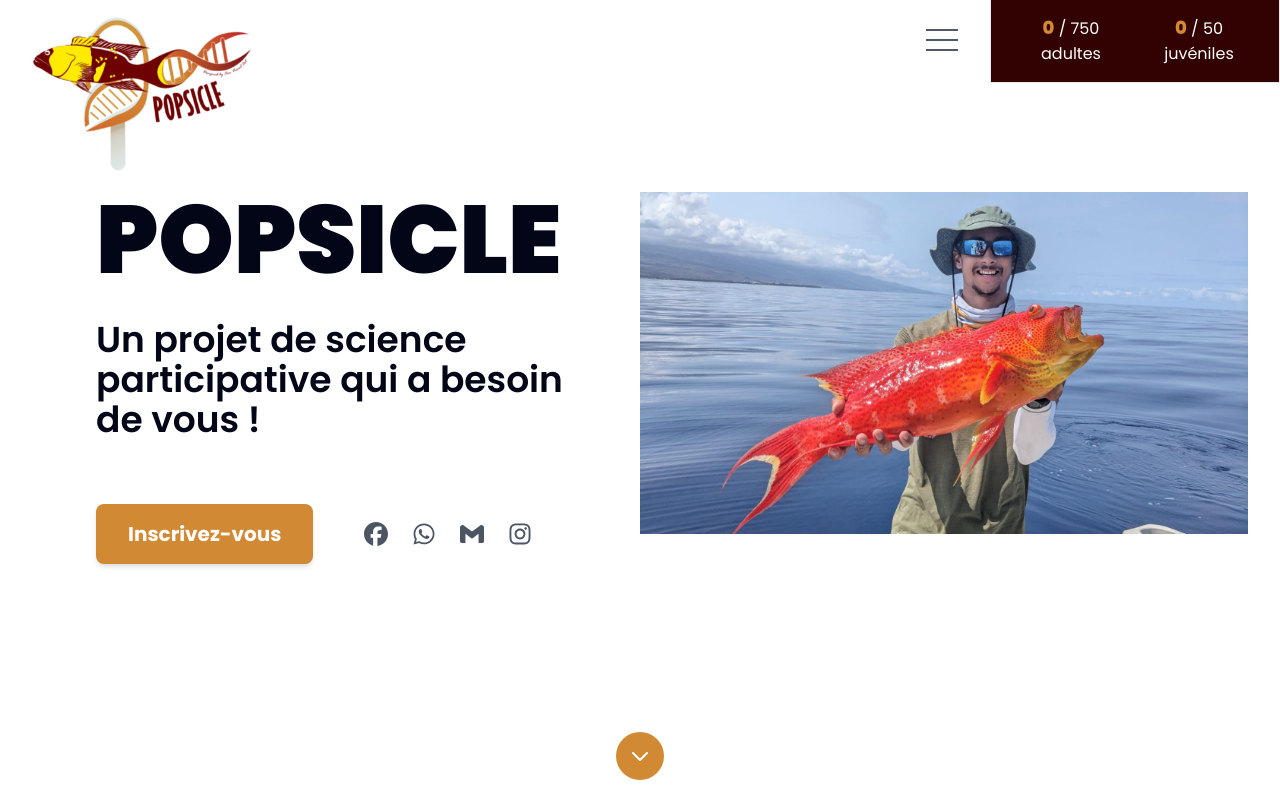
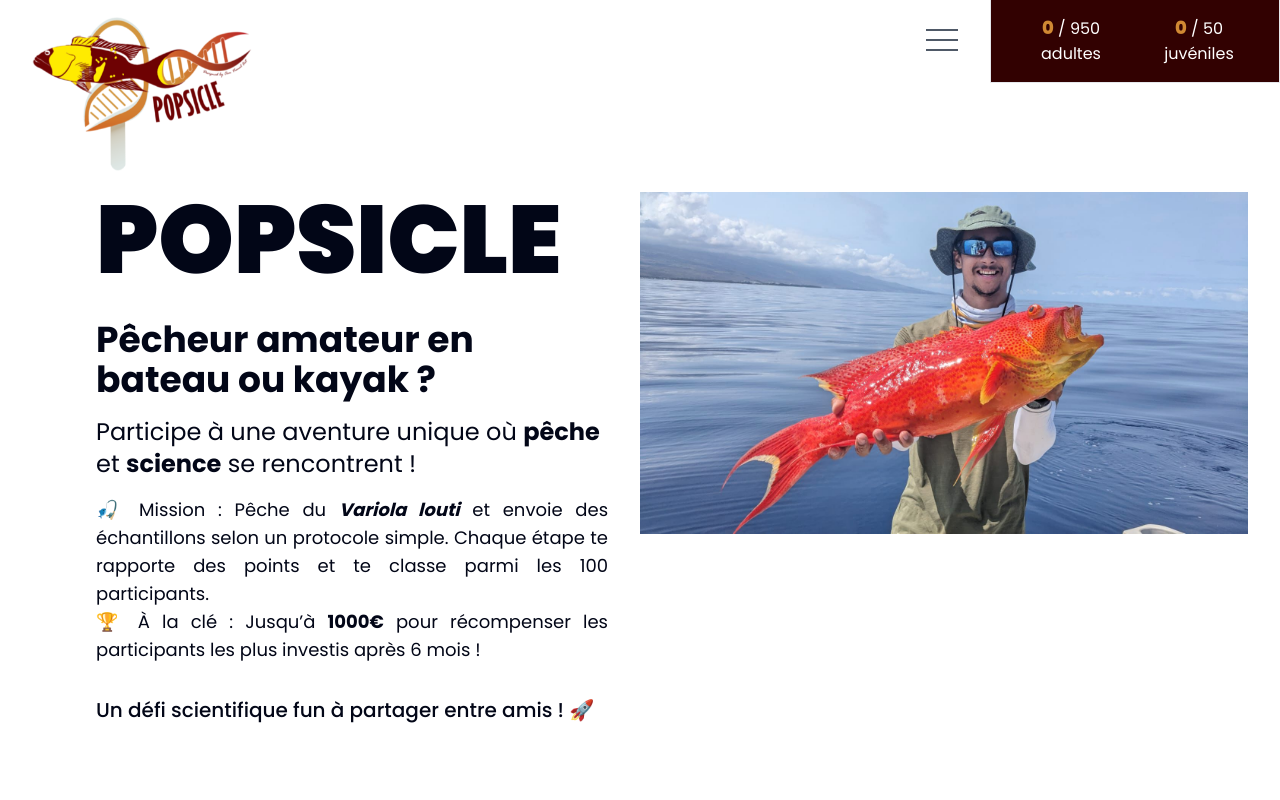
Before and after one commit to SeatizenDOI/popsicle-website, a Next.js app: page / in a window 1280 px wide. Shown: the top 800 px of the page. Built offline with nearby package versions, Linux system fonts and the light colour scheme.

Commit message:
Minor add on homepage

```diff
--- a/src/app/classements/page.tsx
+++ b/src/app/classements/page.tsx
@@ -1,7 +1,4 @@
 import type { Metadata } from 'next';
-import { Suspense } from 'react';
-import { CardsSkeleton } from '@/app/ui/skeletons';
-
 export const metadata: Metadata = {
     title: 'Classement',
     description: 'Classement et statistiques des participants',
@@ -9,8 +6,10 @@ export const metadata: Metadata = {
 
 export default function Page() {
     return (
-        <div className="grid gap-6 sm:grid-cols-2 lg:grid-cols-4">
-            <Suspense fallback={<CardsSkeleton />}>WIP</Suspense>
+        <div className="mx-4 sm:mx-20 xl:mx-48 2xl:mx-96">
+            <h1 className="mb-2 text-center text-lg font-bold sm:text-4xl">
+                Classements - Le projet n'a pas encore commencé.
+            </h1>
         </div>
     );
 }
--- a/src/app/en-avant-la-science/Nageoire.tsx
+++ b/src/app/en-avant-la-science/Nageoire.tsx
@@ -36,8 +36,9 @@ export function Nageoire() {
             </div>
             <div>
                 <h1 className="my-4 text-center text-lg font-bold">
-                    Le mérou à croissant queue jaune (Variola louti) nous
-                    raconte son histoire : des pêcheurs aux généticiens !
+                    Le mérou à croissant queue jaune (
+                    <span className="italic">Variola louti</span>) nous raconte
+                    son histoire : des pêcheurs aux généticiens !
                 </h1>
 
                 <h2 className="m-4 text-sm font-semibold">
--- a/src/app/en-avant-la-science/Species.tsx
+++ b/src/app/en-avant-la-science/Species.tsx
@@ -20,7 +20,10 @@ export function Species() {
 
                 <ul className="pr-0 sm:pr-8 xl:pr-32">
                     <li>Nom créole: Grand Queue</li>
-                    <li>Nom scientifique : Variola louti</li>
+                    <li>
+                        Nom scientifique :{' '}
+                        <span className="italic">Variola louti</span>
+                    </li>
                     <li>Taille max : 90 cm (LF)</li>
                     <li>Distribution : Zone tropical Indo-Pacifique</li>
                     <li>
@@ -50,7 +53,10 @@ export function Species() {
 
                 <ul className="pr-0 sm:pr-8 xl:pr-32">
                     <li>Nom créole: Tire Boure</li>
-                    <li>Nom scientifique : Variola albimarginata</li>
+                    <li>
+                        Nom scientifique :{' '}
+                        <span className="italic">Variola albimarginata</span>
+                    </li>
                     <li>Taille max : 65 cm (LF)</li>
                     <li>Distribution : Zone tropical Indo-Pacifique</li>
                     <li>
--- a/src/app/page.tsx
+++ b/src/app/page.tsx
@@ -49,14 +49,38 @@ export default function HomePage() {
                         <h1 className="m-8 text-4xl font-black md:text-6xl lg:px-8 xl:text-8xl">
                             POPSICLE
                         </h1>
-                        <h2 className="px-8 text-2xl font-semibold md:text-4xl lg:ml-8">
-                            Un projet de science participative qui a besoin de
-                            vous !
+                        <h2 className="px-8 text-2xl font-bold md:text-4xl lg:ml-8">
+                            Pêcheur amateur en bateau ou kayak ?
                         </h2>
+                        <h2 className="font-regular px-8 pt-4 text-xl md:text-2xl lg:ml-8">
+                            Participe à une aventure unique où{' '}
+                            <span className="font-bold">pêche</span> et{' '}
+                            <span className="font-bold">science</span> se
+                            rencontrent !
+                        </h2>
+                        <p className="font-regular px-8 pt-4 text-justify text-lg lg:ml-8">
+                            🎣 Mission : Pêche du{' '}
+                            <span className="font-bold italic">
+                                Variola louti
+                            </span>{' '}
+                            et envoie des échantillons selon un protocole
+                            simple. Chaque étape te rapporte des points et te
+                            classe parmi les 100 participants.
+                        </p>
+                        <p className="font-regular px-8 pb-4 text-justify text-lg lg:ml-8">
+                            🏆 À la clé : Jusqu’à{' '}
+                            <span className="font-bold">1000€</span> pour
+                            récompenser les participants les plus investis après
+                            6 mois !
+                        </p>
+                        <p className="px-8 py-4 text-justify text-xl font-medium lg:ml-8">
+                            Un défi scientifique fun à partager entre amis ! 🚀
+                        </p>
                         <div className="m-8 flex flex-col justify-between sm:flex-row lg:m-16">
                             <PrimaryButton
                                 link_ref={'https://forms.gle/JCbwYwZUYQESgGDQ7'}
                                 name={'Inscrivez-vous'}
+                                new_page={true}
                             />
                             <div className="self-center">
                                 <SocialMediaComponent />
@@ -196,6 +220,7 @@ export default function HomePage() {
                                 <PrimaryButton
                                     link_ref={'/nous-contacter'}
                                     name={'Contactez-nous'}
+                                    new_page={false}
                                 />
                             </div>
                         </div>
@@ -213,6 +238,7 @@ export default function HomePage() {
                                         'https://forms.gle/JCbwYwZUYQESgGDQ7'
                                     }
                                     name={'Inscrivez-vous'}
+                                    new_page={true}
                                 />
                             </div>
                         </div>
--- a/src/app/protocoles/page.tsx
+++ b/src/app/protocoles/page.tsx
@@ -1,7 +1,7 @@
+import Image from 'next/image';
 import type { Metadata } from 'next';
+
 import Map from '@/components/MapZonePeche/DynamicMapZone';
-import Link from 'next/link';
-import Image from 'next/image';
 
 export const metadata: Metadata = {
     title: 'Protocoles',
@@ -13,8 +13,21 @@ export default function Page() {
         <div className="mx-4 flex flex-col sm:mx-20 xl:mx-48 2xl:mx-96">
             <h1 className="mb-2 text-center text-lg font-bold sm:text-4xl">
                 Protocole d’échantillonnage pour le projet de génétique POPSICLE
-                (Variola louti)
+                (<i>Variola louti</i> )
             </h1>
+
+            <div className="flex flex-col justify-center py-8">
+                <iframe
+                    width="560"
+                    height="315"
+                    src="https://www.youtube.com/embed/IDQLxDn8i2s?si=nXFYpl58IdLad149"
+                    title=" "
+                    allow="accelerometer; autoplay; clipboard-write; encrypted-media; gyroscope; picture-in-picture; web-share"
+                    referrerPolicy="strict-origin-when-cross-origin"
+                    allowFullScreen={true}
+                    className="w-full self-center xl:w-2/3"
+                ></iframe>
+            </div>
 
             <h2 className="mb-2 mt-8 text-xl font-bold">
                 1. Numéroter le tube et remplir la feuille d’échantillonnage. Un
@@ -26,8 +39,8 @@ export default function Page() {
                 espèce - numéro à 4 chiffres). Les informations à conserver sont
                 si possible: numéro d’échantillon, lieu de capture, date de
                 capture et d’échantillonnage, latitude/longitude, profondeur de
-                capture, taille, poids, sexe, code FAO code (VRL, Variola louti
-                - VRA, Variola albimarginata).{' '}
+                capture, taille, poids, sexe, code FAO code (VRL,{' '}
+                <i>Variola louti</i> - VRA, Variola albimarginata).{' '}
             </p>
             <p className="pt-4 font-semibold">
                 Pour localiser le site ou la zone de pêche, veuillez consulter
@@ -81,7 +94,7 @@ export default function Page() {
                 />
             </div>
 
-            <div className="flex flex-shrink">
+            <div className="flex flex-col xl:flex-row">
                 <h3 className="round-lg m-4 h-fit bg-tertiary_orange p-12 font-semibold text-red-700">
                     Porter des gants ou laver vous les mains avant le
                     prélèvement
--- a/src/app/reglements/page.tsx
+++ b/src/app/reglements/page.tsx
@@ -1,6 +1,7 @@
 import '@/app/ui/reglements.css';
 import Link from 'next/link';
 import type { Metadata } from 'next';
+import PrimaryButton from '@/components/PrimaryButton';
 
 export const metadata: Metadata = {
     title: 'Règlements',
@@ -346,6 +347,18 @@ export default function Page() {
                 <Link href="#article_9">Article 9</Link>
                 ).
             </p>
+            <div className="flex flex-col">
+                <h2 className="self-center">
+                    Vous avez tout lu ? Alors foncez
+                </h2>
+                <div className="mt-2 self-center">
+                    <PrimaryButton
+                        link_ref={'https://forms.gle/JCbwYwZUYQESgGDQ7'}
+                        name={'Inscrivez-vous'}
+                        new_page={true}
+                    />
+                </div>
+            </div>
         </div>
     );
 }
--- a/src/components/Counter.tsx
+++ b/src/components/Counter.tsx
@@ -9,7 +9,7 @@ export function Counter({ isNavMenu }: { isNavMenu: boolean }) {
                 <span className="text-lg font-extrabold text-primary_orange">
                     0
                 </span>{' '}
-                / 750 adultes
+                / 950 adultes
             </h2>
             <h2 className="w-32 px-2 py-4 text-center text-white">
                 <span className="text-lg font-extrabold text-primary_orange">
--- a/src/components/PrimaryButton.tsx
+++ b/src/components/PrimaryButton.tsx
@@ -3,15 +3,18 @@ import Link from 'next/link';
 export default function PrimaryButton({
     link_ref,
     name,
+    new_page,
 }: {
     link_ref: string;
     name: string;
+    new_page: boolean;
 }) {
     return (
         <Link
-            // href={'https://forms.gle/JCbwYwZUYQESgGDQ7'}
             href={link_ref}
-            className="inline-block w-fit self-center rounded-lg bg-primary_orange px-8 py-4 text-xl font-bold text-white shadow-md transition duration-200 hover:bg-primary_red"
+            prefetch={true}
+            target={new_page ? '_blank' : undefined}
+            className="inline-block w-fit self-center rounded-lg bg-primary_orange px-8 py-4 text-xl font-bold text-white shadow-md transition duration-200 hover:bg-primary_red active:translate-y-1 active:shadow-inner"
         >
             <p>{name}</p>
         </Link>
--- a/src/lib/data.ts
+++ b/src/lib/data.ts
@@ -107,7 +107,7 @@ export const zone_peche = {
         [-20.94083333333333, 55.23027777777778],
         [-21.06416666666667, 55.12083333333334],
     ],
-    'Zone 17 : Mont La Pérouse': [
+    'Zone 17 : Mont Lapérouse': [
         [-19.6073, 54.0977],
         [-19.6377, 54.2928],
         [-19.8316, 54.18],
```
